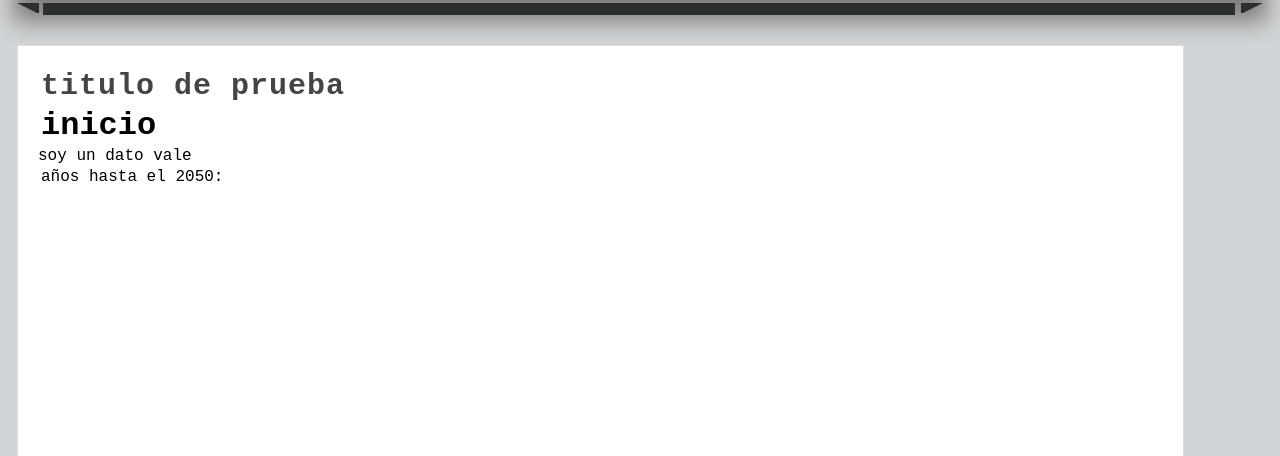
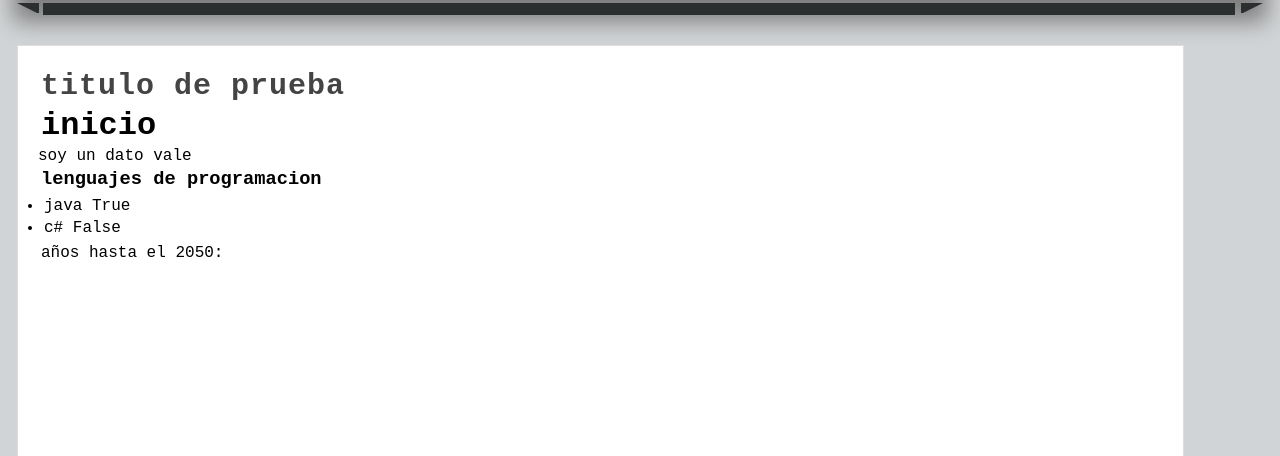
Before and after one commit to arxbullet/django-tutorial, a Django app: page / in a window 1280 px wide. Shown: the part 208-664 px from the top of the page. Run offline with Django 4.2, Linux system fonts and the light colour scheme.

Commit message:
usar if, for y pasar tuplas como parametros templ

```diff
--- a/miapp/aprendiendoDjango/templates/index.html
+++ b/miapp/aprendiendoDjango/templates/index.html
@@ -4,6 +4,8 @@ el codigo de html que retornamos de las funciones y el codigo python-->
 
 {% block content %}
 <h1>inicio</h1>
+
+<!--mostrar variables y condicionales-->
 
 {{mivariable}}<!--los dobles corchetes me permiten acceder a variables-->
 
@@ -13,7 +15,16 @@ el codigo de html que retornamos de las funciones y el codigo python-->
     <strong> el nombre no existe</strong>
 {% endif%}
 
+<h3> lenguajes de programacion</h3>
+<!--usar bucles-->
+<ul>
 
+{% for lenguaje in lenguajes %}
+    <li>{{lenguaje}} {{forloop.first}}<!--muestra si es el primer elemento o no, tambien puedo poner .last o .counter--></li>
+    {%empty%}<!--sirve en caso que la lista venga vacia-->
+    <p>no hay lenguajes</p>
+{% endfor %}
+</ul>
 <p> años hasta el 2050: </p>
 {% endblock %}
 <!-- para vincular la vista usare el metodo render en las views-->
--- a/miapp/aprendiendoDjango/views.py
+++ b/miapp/aprendiendoDjango/views.py
@@ -38,6 +38,8 @@ def index(request):#inicio
 
     html += '</ul>'
 
+    lenguajes = ['java', 'c#']
+
     #concatenare el layout al html
     #return HttpResponse(layout+ html)
 
@@ -46,7 +48,8 @@ def index(request):#inicio
 
     #pasar parametros a html
     return render(request, 'index.html', {'mivariable':'soy un dato',
-                                        'nombre':'vale'})#pasamos una tupla como tercer parametro
+                                        'nombre':'vale',
+                                        'lenguajes': lenguajes})#pasamos una tupla como tercer parametro
 
     '''return HttpResponse("""
     <h1>inicio</h1>
```
